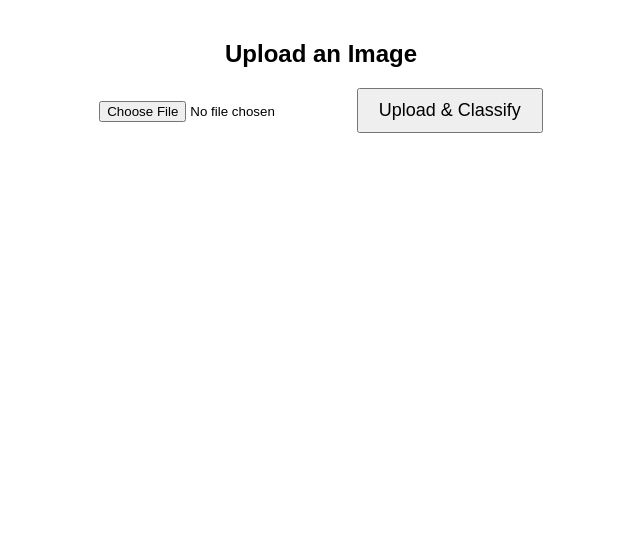
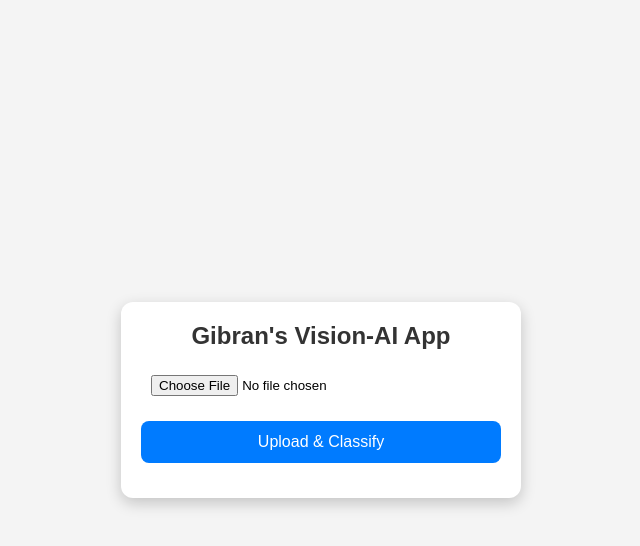
Before and after one commit to GameLawyer/stem-visionai-grade8, a plain HTML site: page index.html in a window 1280 px wide. Shown: the whole page, without its empty margins (319-959 px from the left). Drawn offline with Linux system fonts and the light colour scheme.

Commit message:
Update index.html

```diff
--- a/index.html
+++ b/index.html
@@ -3,34 +3,93 @@
 <head>
     <meta charset="UTF-8">
     <meta name="viewport" content="width=device-width, initial-scale=1.0">
-    <title>Image Classifier</title>
+    <title>Gibran's Vision-AI App</title>
     <style>
+        * {
+            margin: 0;
+            padding: 0;
+            box-sizing: border-box;
+            font-family: Arial, sans-serif;
+        }
         body {
-            font-family: Arial, sans-serif;
+            display: flex;
+            justify-content: center;
+            align-items: center;
+            height: 100vh;
+            background: #f4f4f4;
+            flex-direction: column;
             text-align: center;
-            margin: 40px;
+            padding: 20px;
+        }
+        .app-container {
+            background: white;
+            width: 100%;
+            max-width: 400px;
+            padding: 20px;
+            border-radius: 12px;
+            box-shadow: 0 5px 15px rgba(0, 0, 0, 0.2);
+        }
+        h2 {
+            color: #333;
+            margin-bottom: 15px;
+        }
+        input {
+            width: 100%;
+            padding: 10px;
+            margin-bottom: 15px;
         }
         #uploadBtn {
-            padding: 10px 20px;
-            font-size: 18px;
+            width: 100%;
+            padding: 12px;
+            background: #007bff;
+            color: white;
+            border: none;
+            border-radius: 8px;
+            font-size: 16px;
             cursor: pointer;
+            transition: 0.3s;
+        }
+        #uploadBtn:hover {
+            background: #0056b3;
         }
         #result {
-            margin-top: 20px;
-            font-size: 22px;
+            margin-top: 15px;
+            font-size: 18px;
             font-weight: bold;
+        }
+        #preview {
+            width: 100%;
+            max-height: 300px;
+            object-fit: contain;
+            margin-top: 10px;
+            border-radius: 8px;
+            display: none;
         }
     </style>
 </head>
 <body>
-
-    <h2>Upload an Image</h2>
-    <input type="file" id="imageInput" accept="image/*">
-    <button id="uploadBtn">Upload & Classify</button>
-
-    <div id="result"></div>
+    <div class="app-container">
+        <h2>Gibran's Vision-AI App</h2>
+        <input type="file" id="imageInput" accept="image/*">
+        <img id="preview" alt="Image Preview">
+        <button id="uploadBtn">Upload & Classify</button>
+        <div id="result"></div>
+    </div>
 
     <script>
+        document.getElementById("imageInput").addEventListener("change", function(event) {
+            const file = event.target.files[0];
+            if (file) {
+                const reader = new FileReader();
+                reader.onload = function(e) {
+                    const preview = document.getElementById("preview");
+                    preview.src = e.target.result;
+                    preview.style.display = "block";
+                };
+                reader.readAsDataURL(file);
+            }
+        });
+
         document.getElementById("uploadBtn").addEventListener("click", async function() {
             const fileInput = document.getElementById("imageInput");
             if (!fileInput.files.length) {
@@ -42,7 +101,8 @@
             const reader = new FileReader();
 
             reader.onloadend = async function() {
-                const imageBase64 = reader.result.split(',')[1]; // Convert image to Base64 format
+                const imageBase64 = reader.result.split(',')[1];
+                document.getElementById("result").innerText = "Processing...";
 
                 try {
                     const response = await fetch('https://detect.roboflow.com/infer/workflows/stem-project/custom-workflow', {
@@ -56,16 +116,13 @@
 
                     const result = await response.json();
                     console.log(result);
-					const predictions = result.outputs[0].predictions.predictions;
-                    console.log(predictions);
+                    const predictions = result.outputs[0].predictions.predictions;
 
                     if (predictions && predictions.length > 0) {
-                        document.getElementById("result").innerText =
-                            `Prediction: ${predictions[0].class}`;
+                        document.getElementById("result").innerText = `Prediction: ${predictions[0].class}`;
                     } else {
                         document.getElementById("result").innerText = "No objects detected.";
                     }
-
                 } catch (error) {
                     console.error("Error:", error);
                     document.getElementById("result").innerText = "Error processing image.";
@@ -75,6 +132,5 @@
             reader.readAsDataURL(file);
         });
     </script>
-
 </body>
 </html>
```
